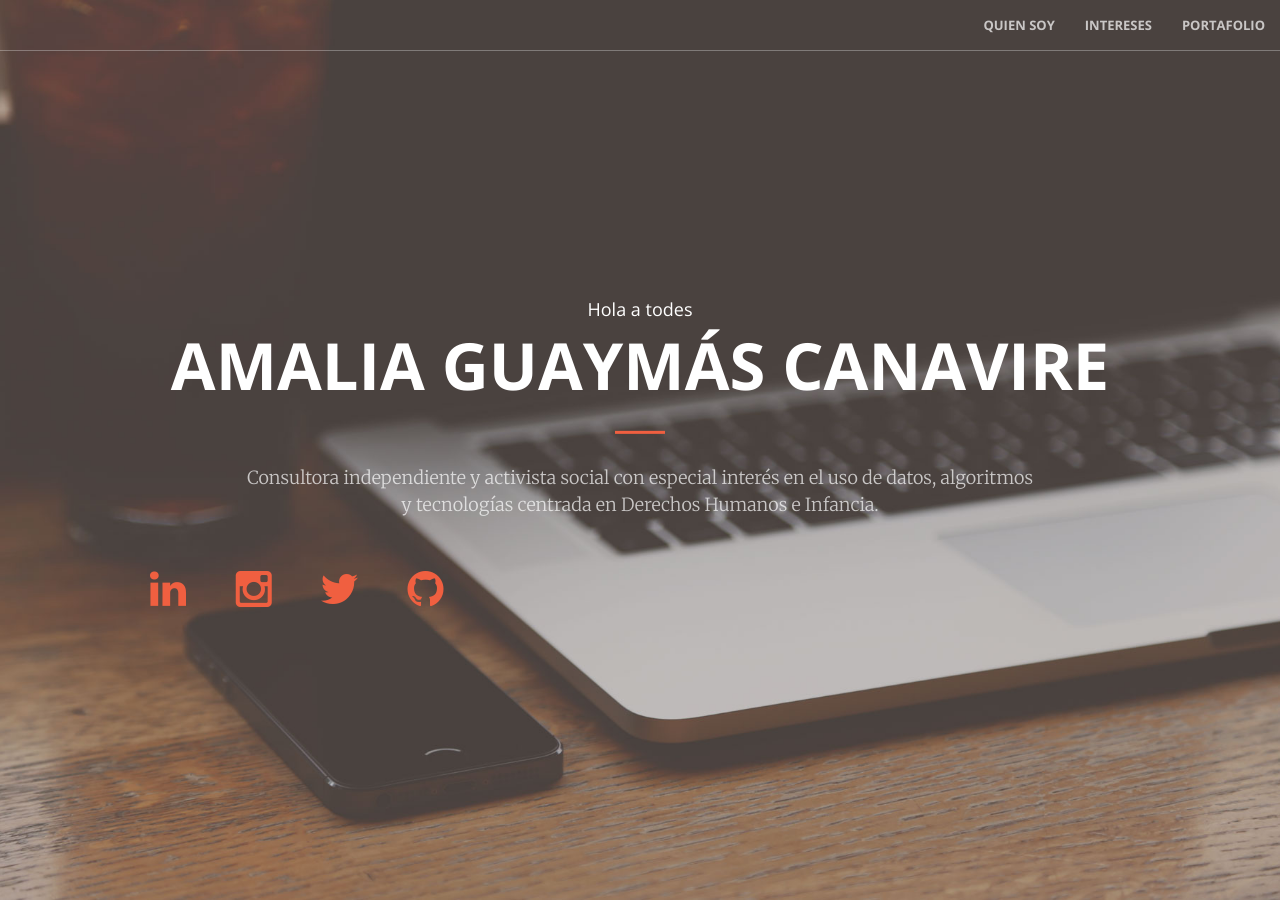
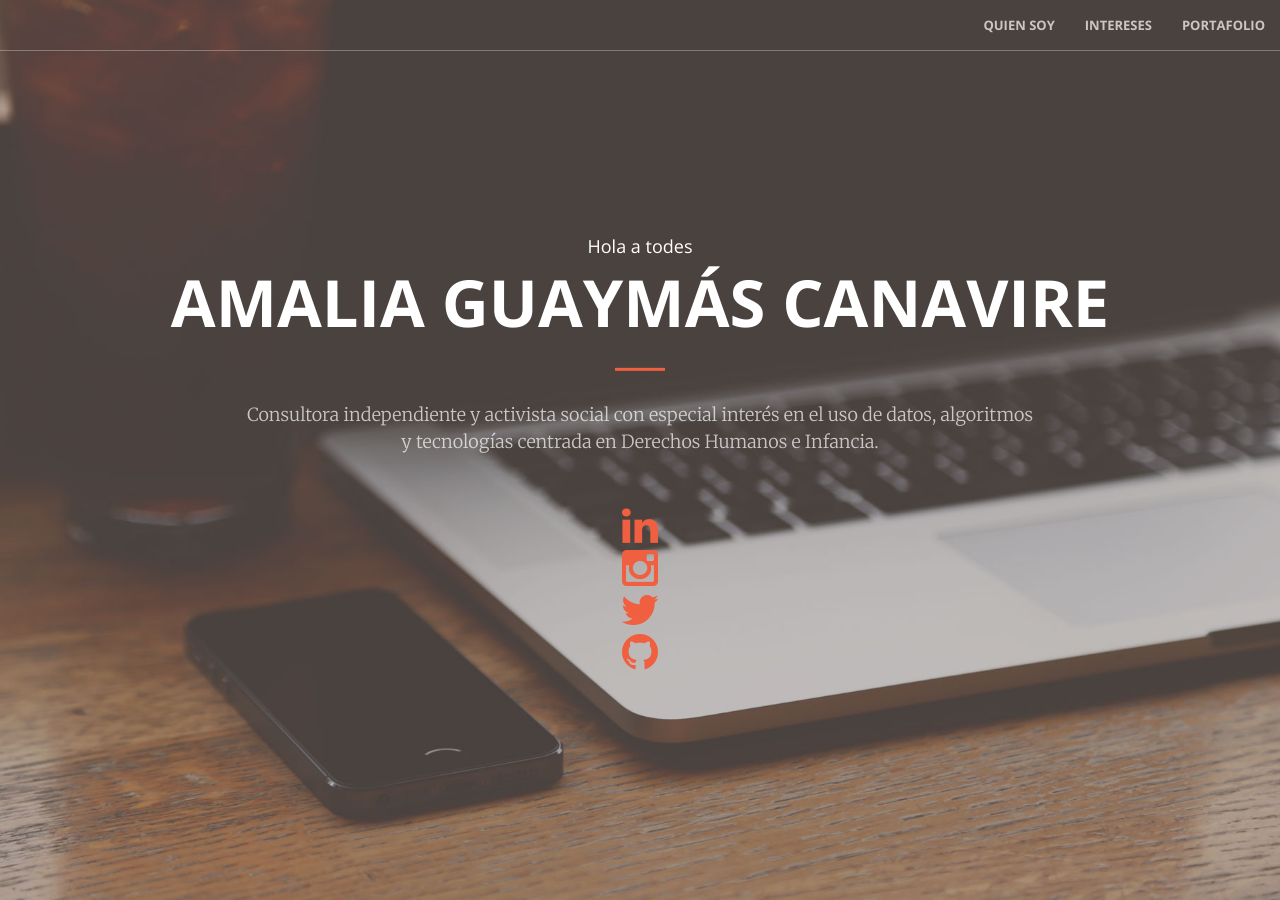
Before and after one commit to AmaliaGuaymasCanavire/amaliaguaymascanavire.github.io, a Jekyll site: the page built from index.html, in a window 1280 px wide and 900 px high. Built offline with Jekyll 4.4.1, drawn with Linux system fonts in a browser that asks for light colours.

Commit message:
template

```diff
--- a/_includes/header.html
+++ b/_includes/header.html
@@ -6,24 +6,24 @@
             <hr>
             <p>Consultora independiente y activista social con especial interés en el uso de datos, algoritmos y tecnologías centrada en Derechos Humanos e Infancia.	</p>
 			<div class="row">
-					<div class="col-xs-4 col-md-1  text-center">
+					<div class=".col-md-3 .col-md-offset-3 text-center">
 						<a href="https://www.linkedin.com/in/{{ site.linkedin_username }}">
 							<i class="fa fa-linkedin fa-3x wow bounceIn" data-wow-delay=".1s"></i>
 
 						</a>
 					</div>
 
-					<div class="col-xs-4 col-md-1  text-center">
+					<div class=".col-md-3 .col-md-offset-3 text-center">
 						<a href="https://www.instagram.com/{{ site.ig_username }}">
 							<i class="fa fa-instagram fa-3x wow bounceIn" data-wow-delay=".1s"></i>
 						</a>
 					</div>
-					<div class="col-xs-4 col-md-1  text-center">
+					<div class=".col-md-3 .col-md-offset-3 text-center">
 						<a href="https://twitter.com/{{ site.twitter_username }}">
 							<i class="fa fa-twitter fa-3x wow bounceIn" data-wow-delay=".1s"></i>
 						</a>
 					</div>
-					<div class="col-xs-4 col-md-1 text-center">
+					<div class=".col-md-3 .col-md-offset-3 text-center">
 						<a href="https://github.com/{{ site.github_username }}">
 						<i class="fa fa-github fa-3x wow bounceIn" data-wow-delay=".1s"></i>
 						</a>
```
